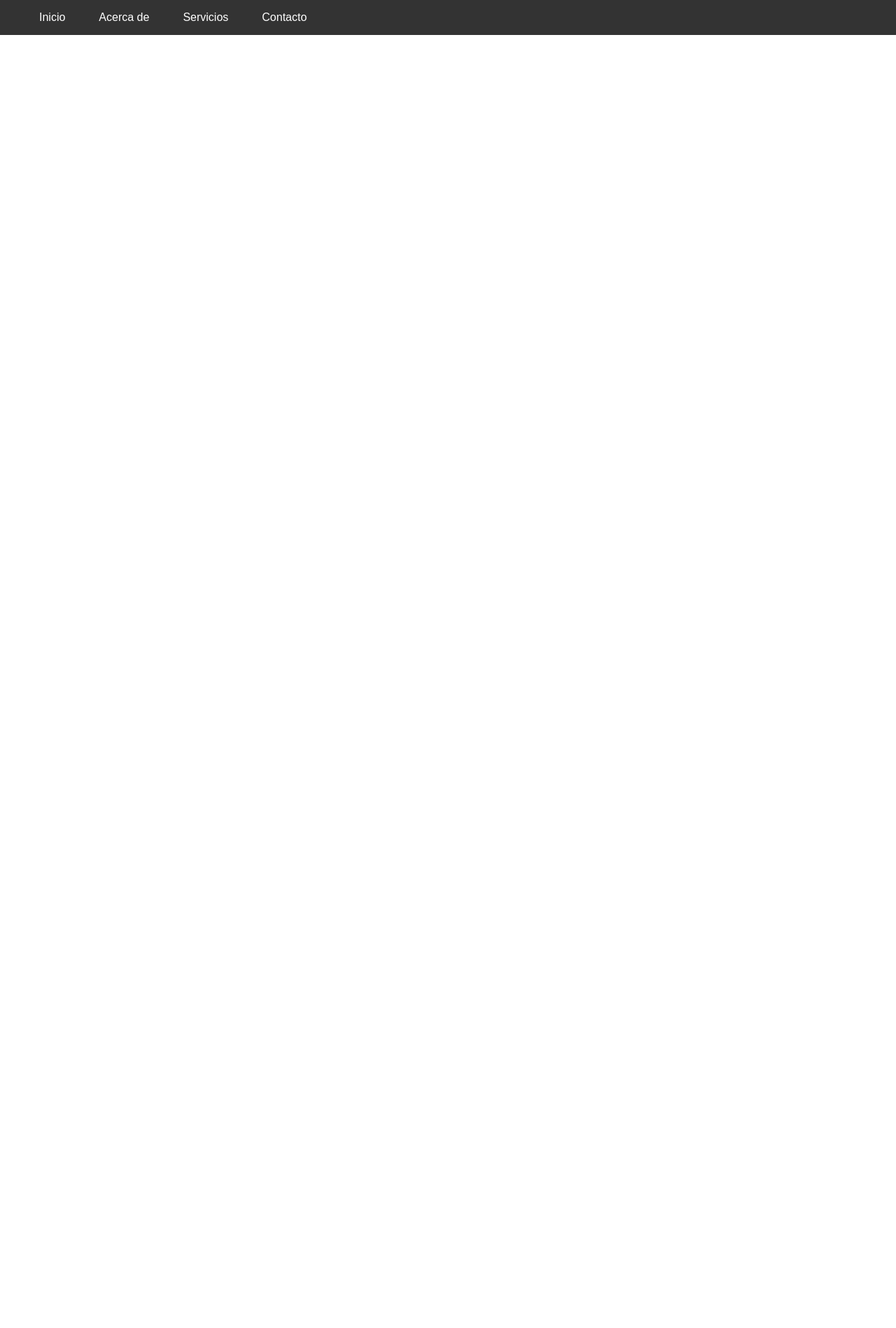
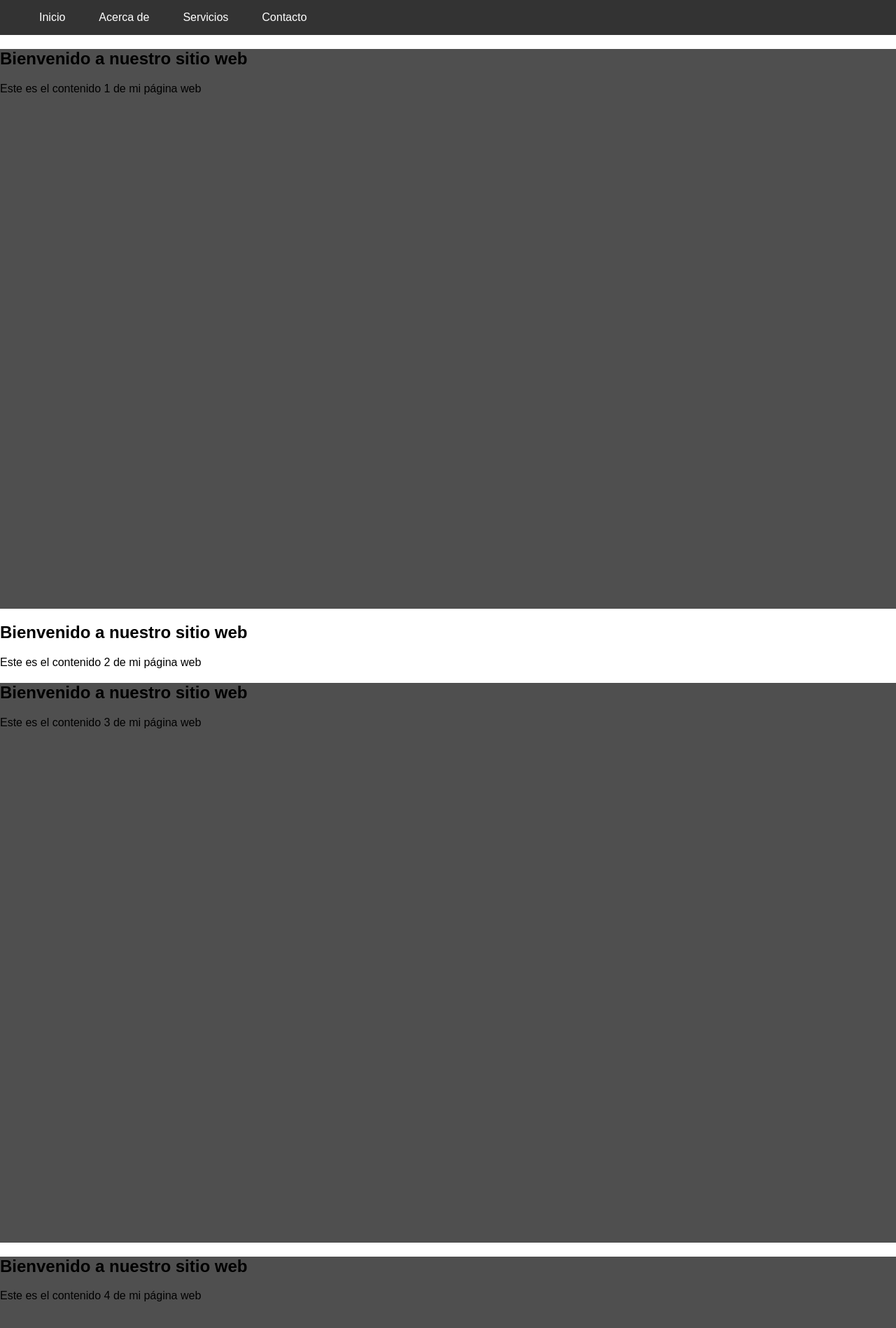
Before and after one commit to EdisonRincon/Sesion-14, a plain HTML site: page lab14.html in a window 1280 px wide. Shown: the whole page at 70% size. Before the commit the page ends 800 px from the top, so only its background shows below. Drawn offline with Linux system fonts and the light colour scheme.

Commit message:
sesionConfirmar

```diff
--- a/lab14.html
+++ b/lab14.html
@@ -16,6 +16,23 @@
             </ul>
         </nav>
     </header>
-
+    <main>
+        <section id="home">
+            <h1>Bienvenido a nuestro sitio web</h1>
+            <p>Este es el contenido 1 de mi página web</p>
+        </section>
+        <section id="about">
+            <h1>Bienvenido a nuestro sitio web</h1>
+            <p>Este es el contenido 2 de mi página web</p>
+        </section>
+        <section id="services">
+            <h1>Bienvenido a nuestro sitio web</h1>
+            <p>Este es el contenido 3 de mi página web</p>
+        </section>
+        <section id="contact">
+            <h1>Bienvenido a nuestro sitio web</h1>
+            <p>Este es el contenido 4 de mi página web</p>
+        </section>
+    </main>
 </body>
 </html>
--- a/style14.css
+++ b/style14.css
@@ -37,3 +37,19 @@ nav ul li a{
 nav ul li a:hover{
     background-color: #555;
 }
+#home{
+    height: 100vh;
+    background-color: #4f4f4f;
+}
+#abut{
+    height: 100vh;
+    background-color: #4f4f4f;
+}
+#services{
+    height: 100vh;
+    background-color: #4f4f4f;
+}
+#contact{
+    height: 100vh;
+    background-color: #4f4f4f;
+}
```
